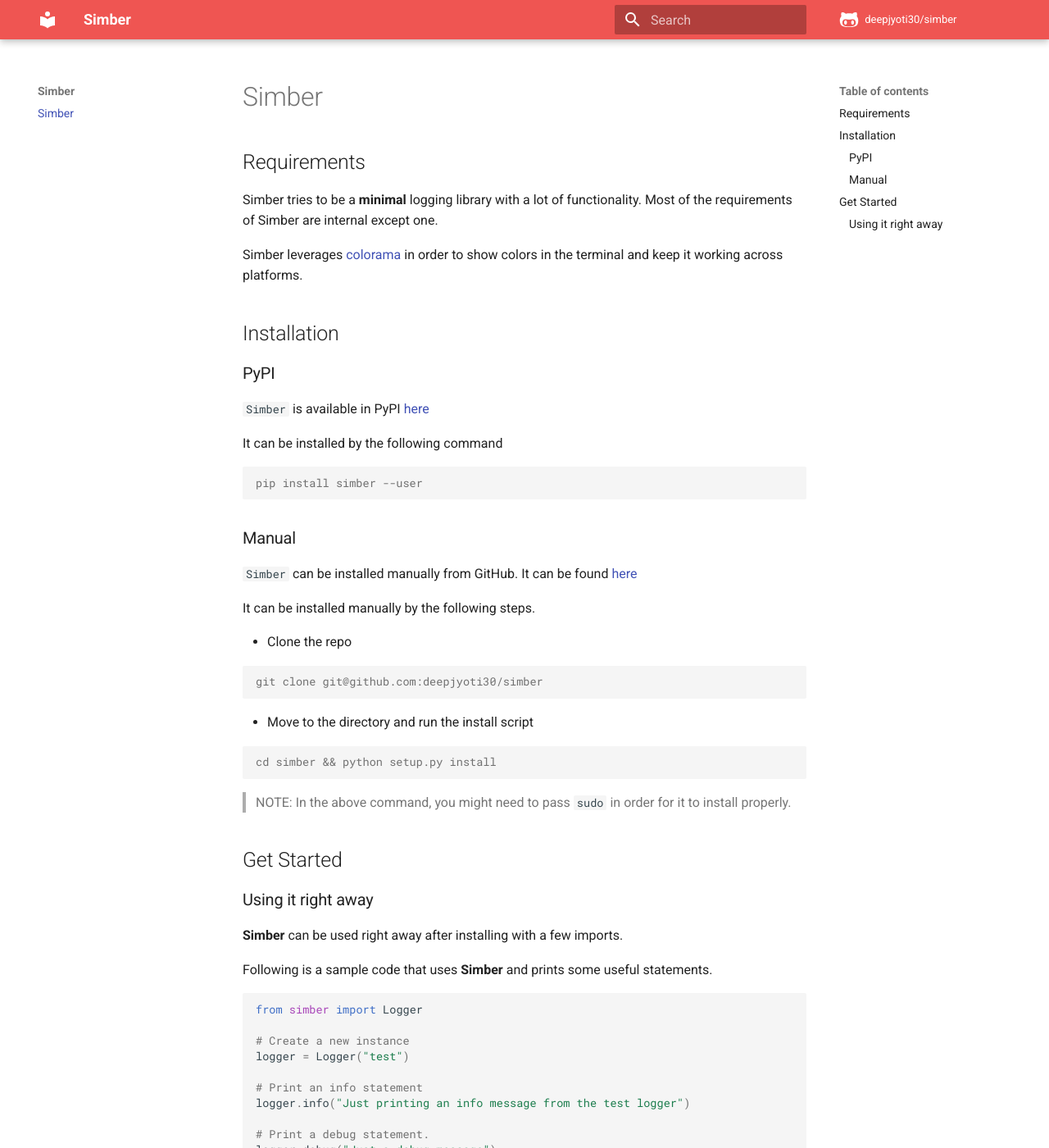
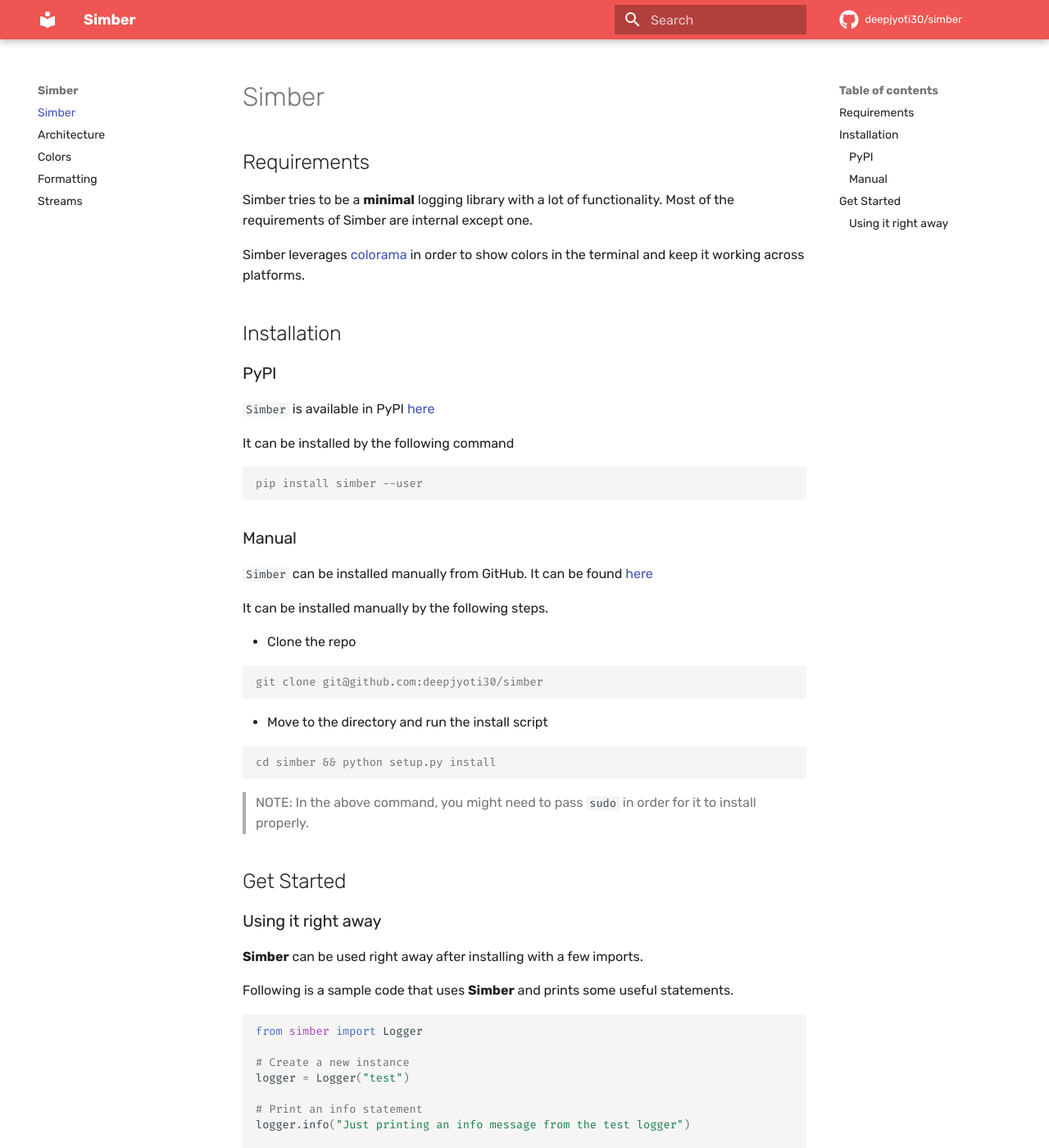
Before and after one commit to deepjyoti30/simber, an MkDocs documentation site: the page built from docs/en/docs/index.md, in a window 1280 px wide and 1400 px high. Shown: the whole window at 82% size. Built offline with MkDocs 1.6.1 and Material for MkDocs 9.7.7, drawn with Linux system fonts in a browser that asks for light colours; comment, search, counter and statistics services are not loaded.

Commit message:
Change the font for the text and the code
Change the font for the text and the code.

Make the text font as `Rubik` and code text as `Fira Code`. Some new
init pages are also added.

```diff
--- a/docs/en/mkdocs.yml
+++ b/docs/en/mkdocs.yml
@@ -7,8 +7,11 @@
     primary: red
     accent: green
   icon:
-    repo: fontawesome/brands/github-alt
+    repo: fontawesome/brands/github
   language: en
+  font:
+    text: Rubik
+    code: Fira Code
 repo_name: deepjyoti30/simber
 repo_url: https://github.com/deepjyoti30/simber
 edit_uri: ''
```
Also changed, not shown: docs/en/docs/architecture.md (added), docs/en/docs/colors.md (added), docs/en/docs/formatting.md (added), docs/en/docs/streams.md (added).
